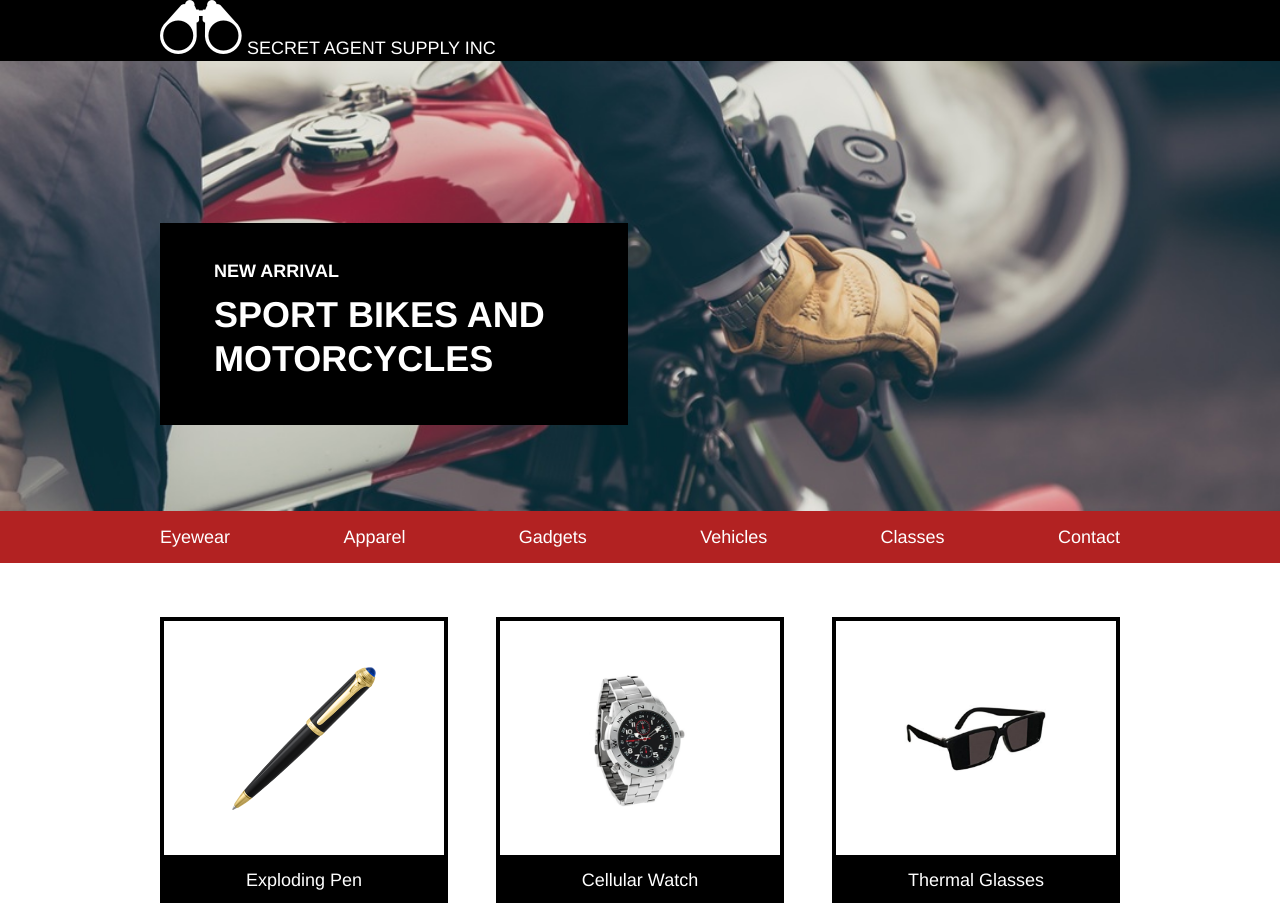
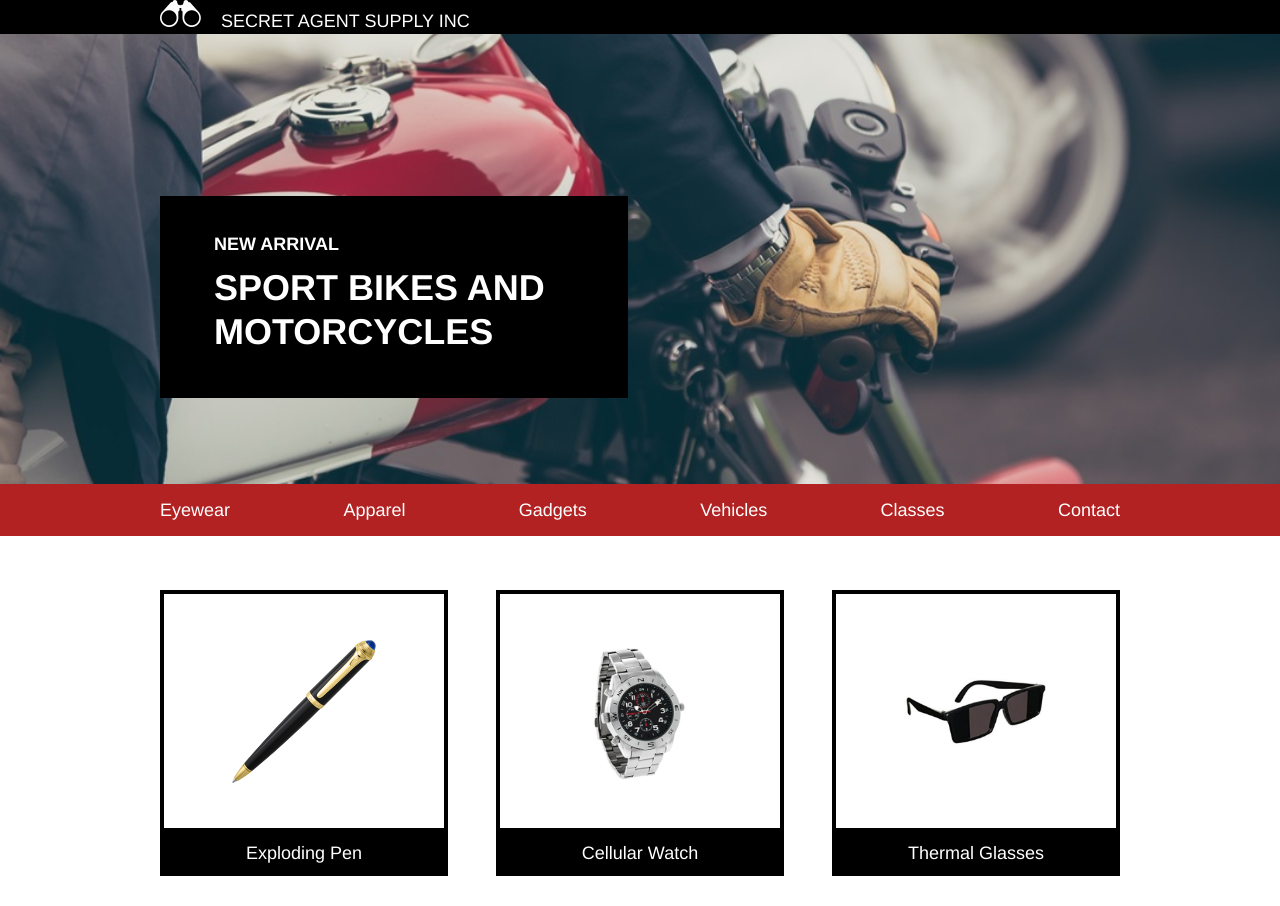
Before and after one commit to Th3gr8mrC/secretagentsupply, a plain HTML site: page index.html in a window 1280 px wide. Shown: the top 906 px of the page. Drawn offline with Linux system fonts and the light colour scheme; files whose address does not match are found by name.

Commit message:
Updated header

```diff
--- a/resources/css/style.css
+++ b/resources/css/style.css
@@ -6,6 +6,11 @@ html {
 body {
   font-family: Helvetica, sans-serif;
   line-height: 1.4em;
+}
+
+header img {
+  height: 1.5em;
+  padding-right: 15px;
 }
 
 header {
@@ -112,8 +117,8 @@ nav ul {
 
 img {
   border-style: none;
+}
 
-}
 .description {
   display: block;
   background-color: black;
```
